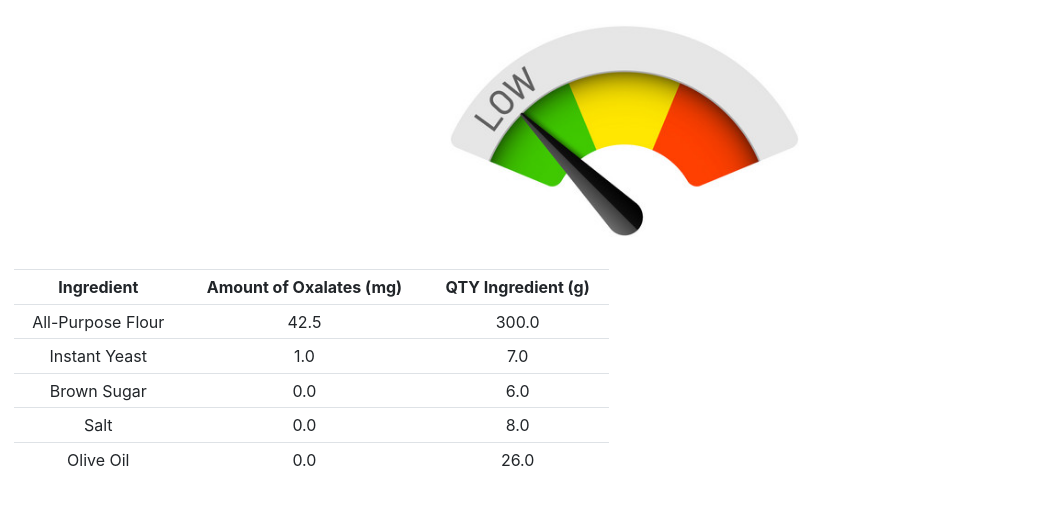
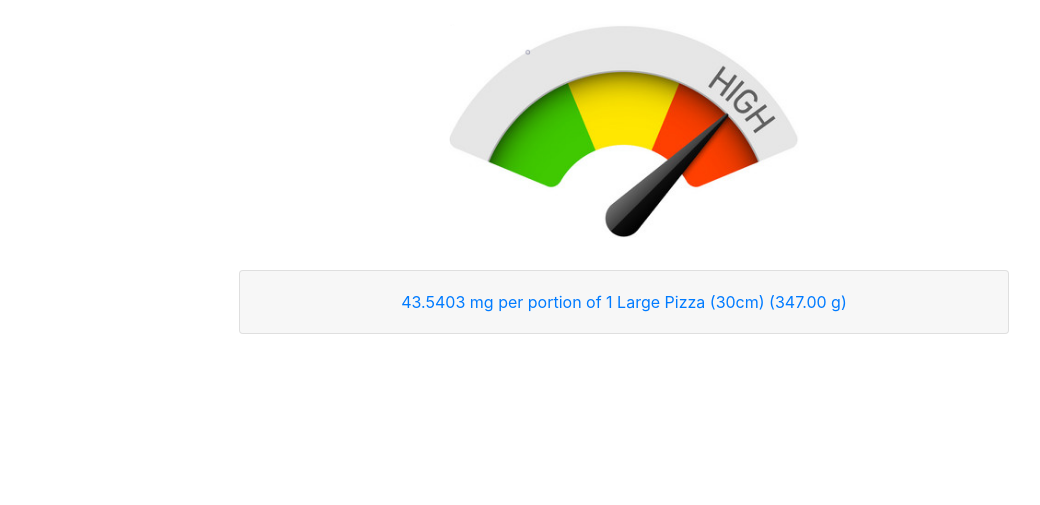
Before and after one commit to kei-pal/oxalate, a Django app: page /lookup/meal/ in a window 1280 px wide. Shown: the part 56-561 px from the top of the page, without its empty margins (16-1056 px from the left). Run offline with Django 3.2, Linux system fonts and the light colour scheme; data comes from the database, SQL or seed files in the repository.

Commit message:
added values to collapse bar header and image bool functioning

```diff
--- a/lookup/templates/meal.html
+++ b/lookup/templates/meal.html
@@ -28,9 +28,21 @@ Amount of Oxalates in: {{ name }}
 	</div>
 </section>
 
-<div class="container-fluid">
-	<div class="row-fluid">
-		<div class="col-6 centering text-center">
+<div class="container">
+  <div class="accordion" id="accordionExample">
+    <div class="card">
+      <div class="card-header" id="headingOne">
+        <h2 class="mb-0">
+          <button class="btn btn-link btn-block text-center" type="button" data-toggle="collapse" data-target="#collapseOne" aria-expanded="true" aria-controls="collapseOne">
+            {{ ox_per_portion }} mg per portion of {{ portion_desc }} ({{ portion_grams }} g)
+          </button>
+        </h2>
+      </div>
+      <div id="collapseOne" class="collapse" aria-labelledby="headingOne" data-parent="#accordionExample">
+        <div class="card-body">
+          <div class="container-fluid">
+	<div class="row justify-content-center">
+		<div class="col-12 centering text-center">
 			<table class="table table-sm">
 			    <tr>
 			        <th>Ingredient</th>
@@ -48,6 +60,14 @@ Amount of Oxalates in: {{ name }}
 		</div>
 	</div>
 </div>
+        </div>
+      </div>
+    </div>
+  </div>
+</div>
+
+
+
 
 
 {% endblock %}
--- a/lookup/views.py
+++ b/lookup/views.py
@@ -52,7 +52,9 @@ def meal(request):
 	context = {
 		'name': meal_name,
 		'rows': rowsorted,
-		'ox_per_portion': 0,
+		'ox_per_portion': oxalates,
+		'portion_grams': grams,
+		'portion_desc': meal.portion_desc,
 	}
 
 	return render(request, 'meal.html', context)
```
